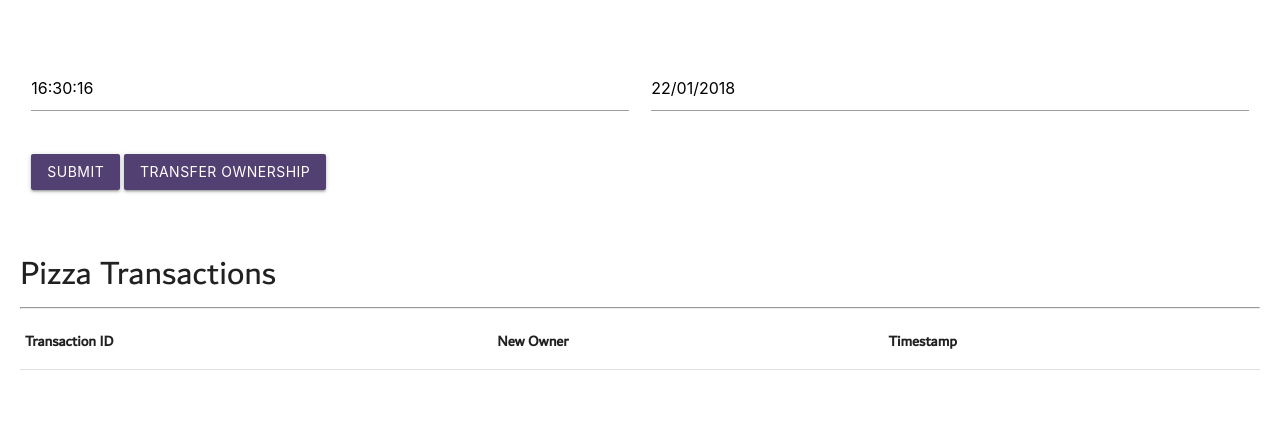
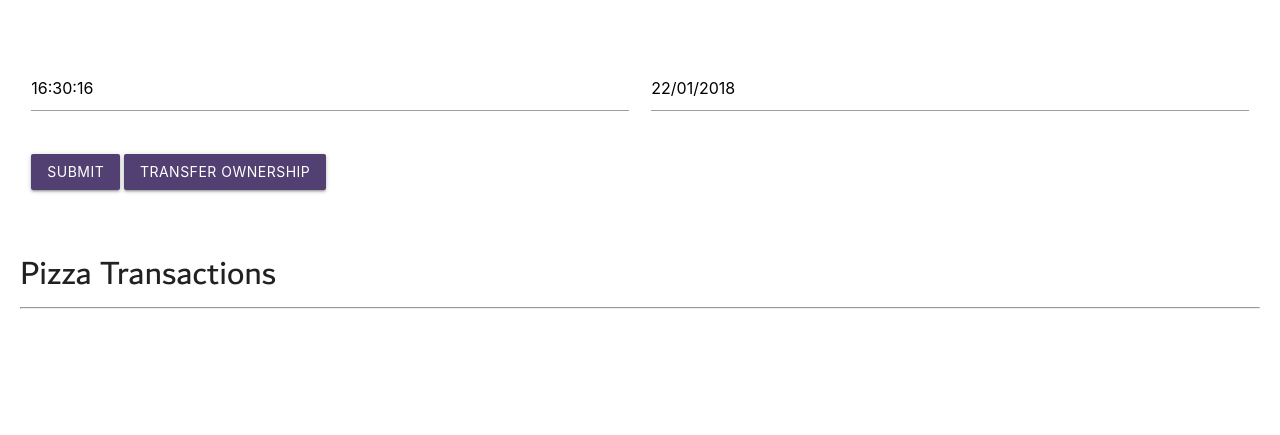
Before and after one commit to AlexAlBasosi/pizza-on-the-blockchain, a Flask app: page /factory in a window 1280 px wide. Shown: the part 238-673 px from the top of the page. Run offline with Flask 2, Linux system fonts and the light colour scheme; data that the repository does not hold is empty; some libraries are stand-ins or nearby versions.

Commit message:
Update factory.html

```diff
--- a/templates/factory.html
+++ b/templates/factory.html
@@ -41,26 +41,6 @@
     <div class="transactions">
       <h4>Pizza Transactions</h4>
       <hr/>
-      <!-- START TABLE -->
-      <table>
-        <thead>
-          <tr>
-              <th>Transaction ID</th>
-              <th>New Owner</th>
-              <th>Timestamp</th>
-          </tr>
-        </thead>
-        <tbody>
-          {% for arr in transactions %}
-          <tr>
-            <td>{{ arr['transactionId'] }}</td>
-            <td>{{ myOwnerFunc(arr['newOwner']) }}</td>
-            <td>{{ myChangeFunc(arr['timestamp']) }}</td>
-          </tr>
-          {% endfor %}
-        </tbody>
-      </table>
-      <!-- END TABLE -->
     </div>
   </body>
 </html>
```
